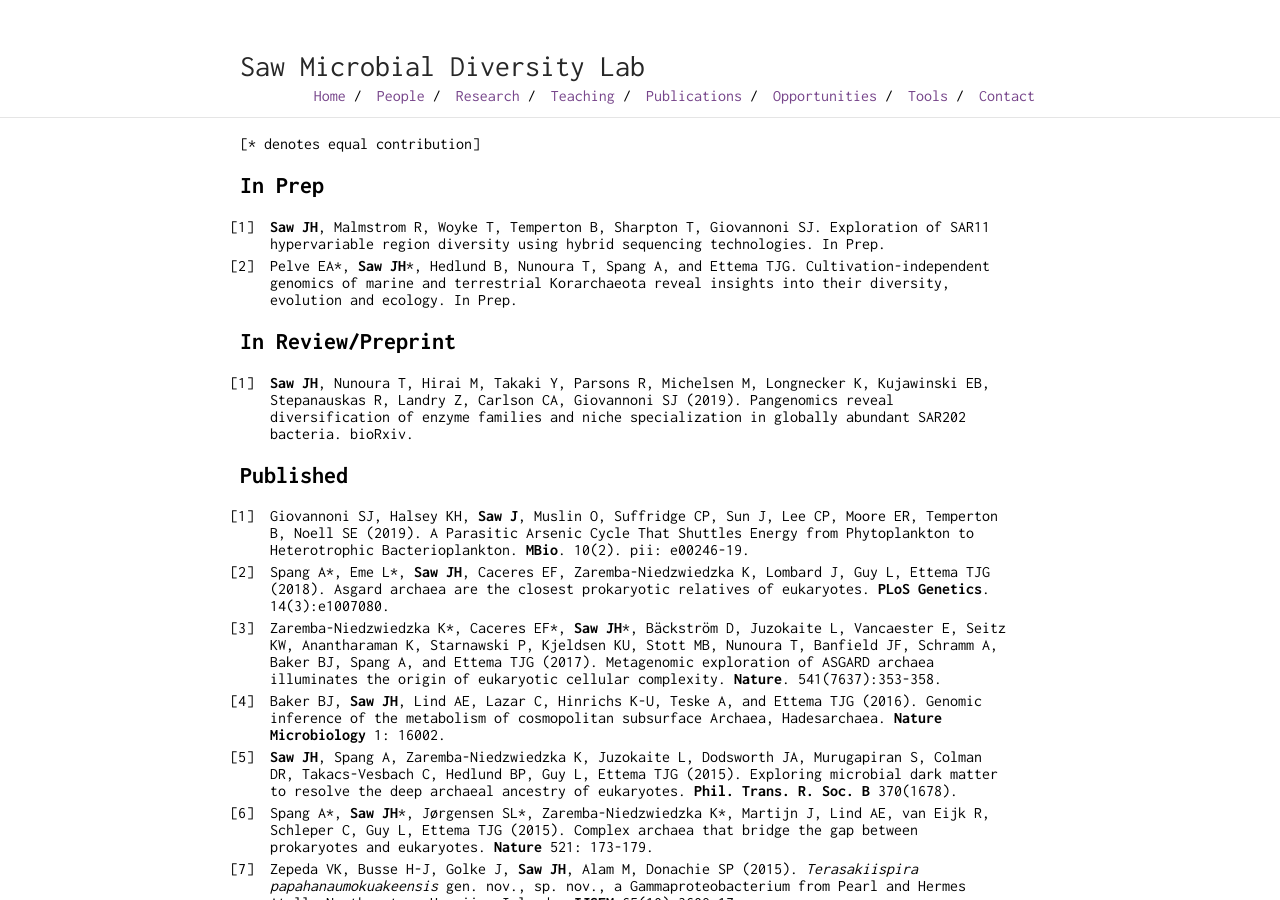
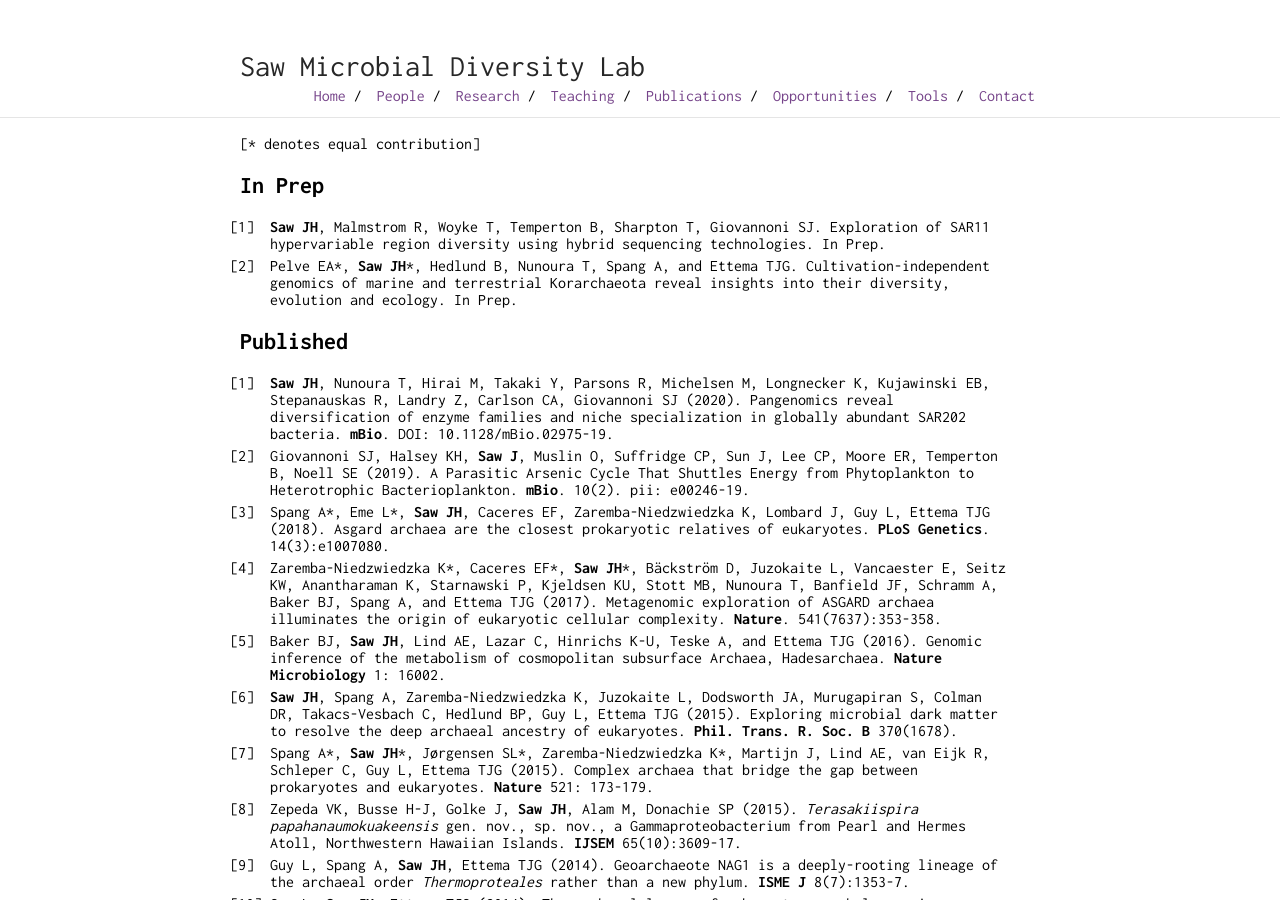
Before and after one commit to jimmysaw/jimmysaw.github.io, a Jekyll site: the page built from pub.md, in a window 1280 px wide and 900 px high. Built offline with Jekyll 4.4.1, drawn with Linux system fonts in a browser that asks for light colours.

Commit message:
edited pub

```diff
--- a/pub.md
+++ b/pub.md
@@ -8,11 +8,9 @@ is_contact: true
 1. **Saw JH**, Malmstrom R, Woyke T, Temperton B, Sharpton T, Giovannoni SJ. Exploration of SAR11 hypervariable region diversity using hybrid sequencing technologies. In Prep.
 1. Pelve EA\*, **Saw JH**\*, Hedlund B, Nunoura T, Spang A, and Ettema TJG. Cultivation-independent genomics of marine and terrestrial Korarchaeota reveal insights into their diversity, evolution and ecology. In Prep.
 
-## In Review/Preprint
-1. **Saw JH**, Nunoura T, Hirai M, Takaki Y, Parsons R, Michelsen M, Longnecker K, Kujawinski EB, Stepanauskas R, Landry Z, Carlson CA, Giovannoni SJ (2019). Pangenomics reveal diversification of enzyme families and niche specialization in globally abundant SAR202 bacteria. bioRxiv.
-
 ## Published
-1. Giovannoni SJ, Halsey KH, **Saw J**, Muslin O, Suffridge CP, Sun J, Lee CP, Moore ER, Temperton B, Noell SE (2019). A Parasitic Arsenic Cycle That Shuttles Energy from Phytoplankton to Heterotrophic Bacterioplankton. **MBio**. 10(2). pii: e00246-19.
+1. **Saw JH**, Nunoura T, Hirai M, Takaki Y, Parsons R, Michelsen M, Longnecker K, Kujawinski EB, Stepanauskas R, Landry Z, Carlson CA, Giovannoni SJ (2020). Pangenomics reveal diversification of enzyme families and niche specialization in globally abundant SAR202 bacteria. **mBio**. DOI: 10.1128/mBio.02975-19.
+1. Giovannoni SJ, Halsey KH, **Saw J**, Muslin O, Suffridge CP, Sun J, Lee CP, Moore ER, Temperton B, Noell SE (2019). A Parasitic Arsenic Cycle That Shuttles Energy from Phytoplankton to Heterotrophic Bacterioplankton. **mBio**. 10(2). pii: e00246-19.
 1. Spang A\*, Eme L\*, **Saw JH**, Caceres EF, Zaremba-Niedzwiedzka K, Lombard J, Guy L, Ettema TJG (2018). Asgard archaea are the closest prokaryotic relatives of eukaryotes. **PLoS Genetics**. 14(3):e1007080.
 1. Zaremba-Niedzwiedzka K\*, Caceres EF\*, **Saw JH**\*, Bäckström D, Juzokaite L, Vancaester E, Seitz KW, Anantharaman K, Starnawski P, Kjeldsen KU, Stott MB, Nunoura T, Banfield JF, Schramm A, Baker BJ, Spang A, and Ettema TJG (2017). Metagenomic exploration of ASGARD archaea illuminates the origin of eukaryotic cellular complexity. **Nature**. 541(7637):353-358.
 1. Baker BJ, **Saw JH**, Lind AE, Lazar C, Hinrichs K-U, Teske A, and Ettema TJG (2016). Genomic inference of the metabolism of cosmopolitan subsurface Archaea, Hadesarchaea. **Nature Microbiology** 1: 16002.
```
